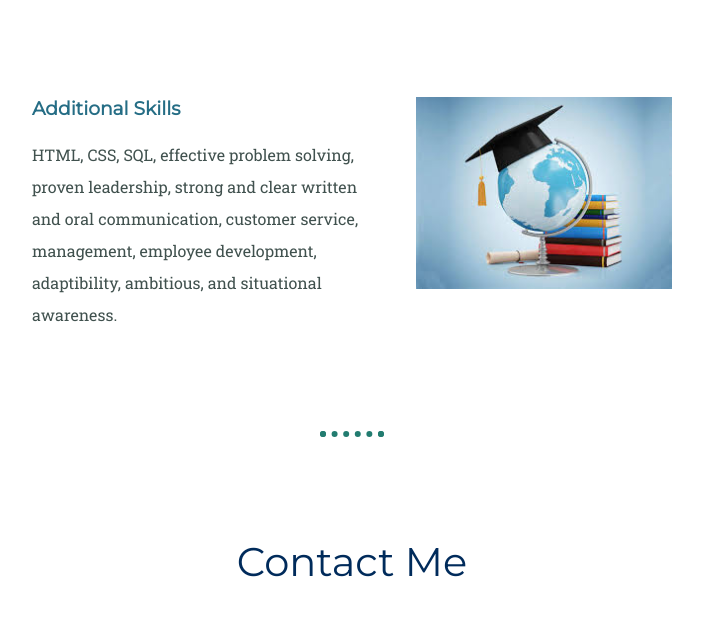
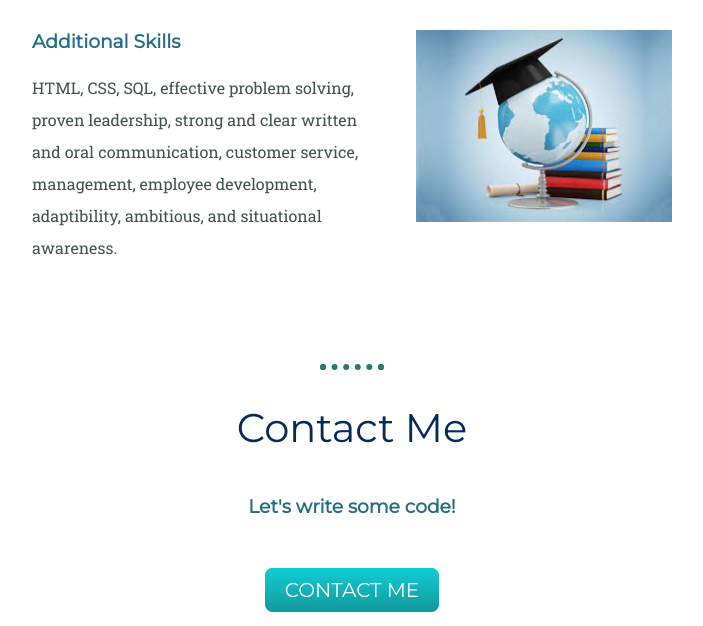
Before and after one commit to JPstidge/CSS-Website, a plain HTML site: page index.html in a window 1280 px wide. Shown: the part 1756-2382 px from the top of the page, without its empty margins (288-991 px from the left). Drawn offline with Linux system fonts and the light colour scheme; a web font is replaced by a local one.

Commit message:
Update styles.css

```diff
--- a/Webpage/CSS/styles.css
+++ b/Webpage/CSS/styles.css
@@ -33,7 +33,7 @@ body {
     border: dotted #227C70 6px;
     border-bottom: none;
     width: 4%;
-    margin: 100px auto;
+    margin: 100px auto 0 auto;
   }
 
   a{
```
